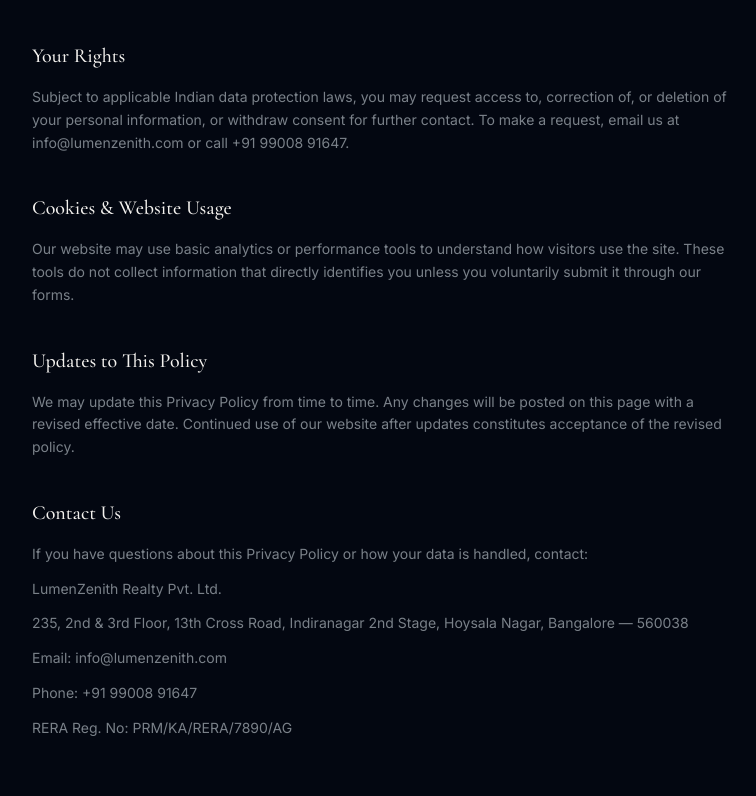
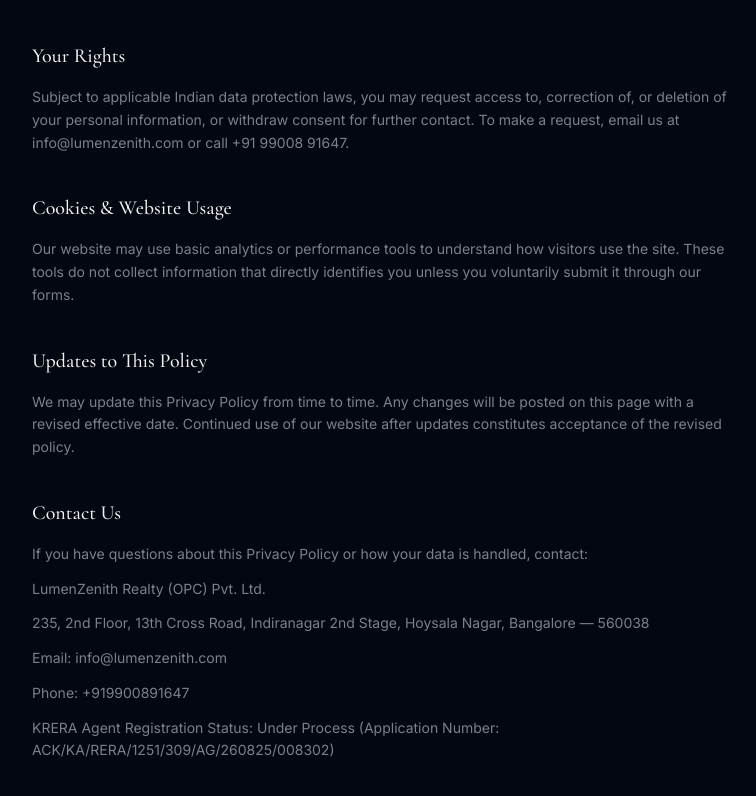
Before and after one commit to arjun-lumenzenith/real-estate, a Next.js app: page /privacy-policy in a window 1280 px wide. Shown: the part 1511-2307 px from the top of the page, without its empty margins (256-1012 px from the left). Built offline with nearby package versions, Linux system fonts and the light colour scheme.

Commit message:
Update KRERA details in privacy policy

```diff
--- a/app/privacy-policy/page.tsx
+++ b/app/privacy-policy/page.tsx
@@ -83,11 +83,11 @@
     title: 'Contact Us',
     body: [
       'If you have questions about this Privacy Policy or how your data is handled, contact:',
-      'LumenZenith Realty Pvt. Ltd.',
-      '235, 2nd & 3rd Floor, 13th Cross Road, Indiranagar 2nd Stage, Hoysala Nagar, Bangalore — 560038',
+      'LumenZenith Realty (OPC) Pvt. Ltd.',
+      '235, 2nd Floor, 13th Cross Road, Indiranagar 2nd Stage, Hoysala Nagar, Bangalore — 560038',
       'Email: info@lumenzenith.com',
-      'Phone: +91 99008 91647',
-      'RERA Reg. No: PRM/KA/RERA/7890/AG',
+      'Phone: +919900891647',
+      'KRERA Agent Registration Status: Under Process (Application Number: ACK/KA/RERA/1251/309/AG/260825/008302)',
     ],
   },
 ]
```
